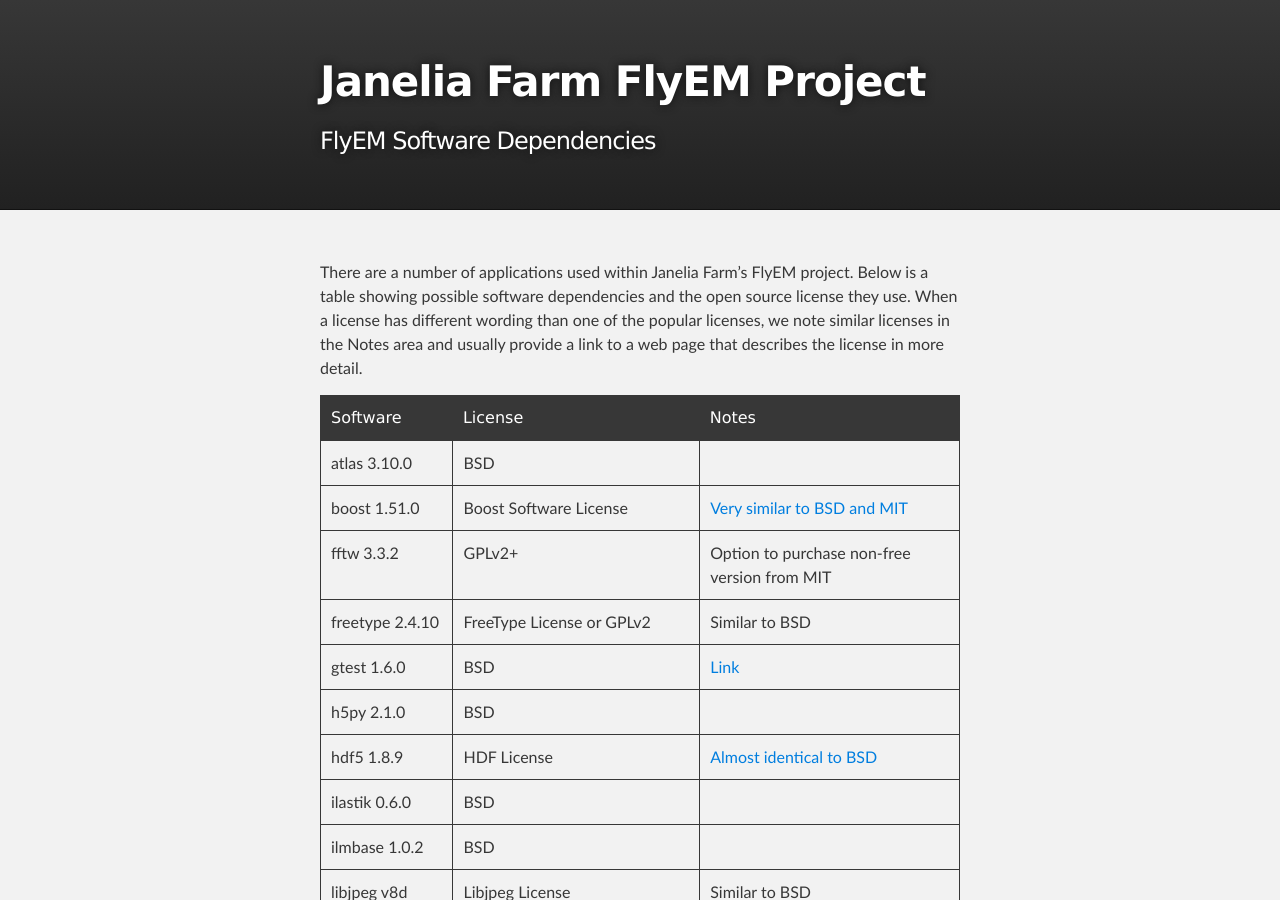
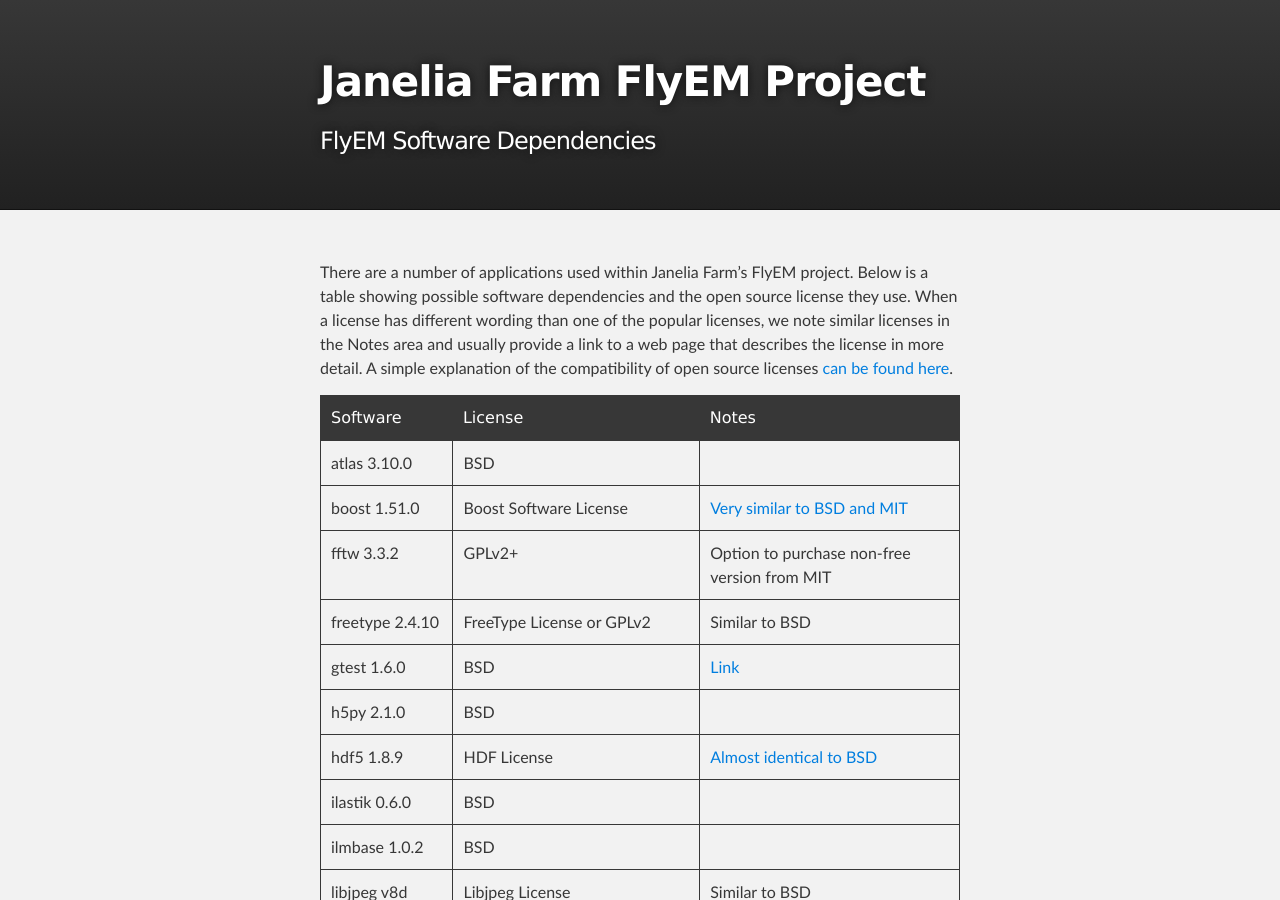
Before and after one commit to janelia-flyem/janelia-flyem.github.com, a Jekyll site: the page built from dependencies.md, in a window 1280 px wide and 900 px high. Built offline with Jekyll 4.4.1, drawn with Linux system fonts in a browser that asks for light colours; Markdown is read by kramdown in place of the engine named in the settings.

Commit message:
Add return to home and slight change in wording

```diff
--- a/_layouts/default.html
+++ b/_layouts/default.html
@@ -16,7 +16,7 @@
     <!-- HEADER -->
     <div id="header_wrap" class="outer">
         <header class="inner">
-          <h1 id="project_title">Janelia Farm FlyEM Project</h1>
+          <a href="/"><h1 id="project_title">Janelia Farm FlyEM Project</h1></a>
           <h2 id="project_tagline">{{ page.title }}</h2>
         </header>
     </div>
--- a/dependencies.md
+++ b/dependencies.md
@@ -3,7 +3,7 @@
 title: FlyEM Software Dependencies
 ---
 
-There are a number of applications used within Janelia Farm's FlyEM project.  Below is a table showing possible software dependencies and the open source license they use.  When a license has different wording than one of the popular licenses, we note similar licenses in the Notes area and usually provide a link to a web page that describes the license in more detail.
+There are a number of applications used within Janelia Farm's FlyEM project.  Below is a table showing possible software dependencies and the open source license they use.  When a license has different wording than one of the popular licenses, we note similar licenses in the Notes area and usually provide a link to a web page that describes the license in more detail.  A simple explanation of the compatibility of open source licenses [can be found here](licenses.html).
 
 |Software           | License                       |  Notes                |
 |:------------------|:------------------------------|-----------------------|
```
Also changed, not shown: licenses.md.
